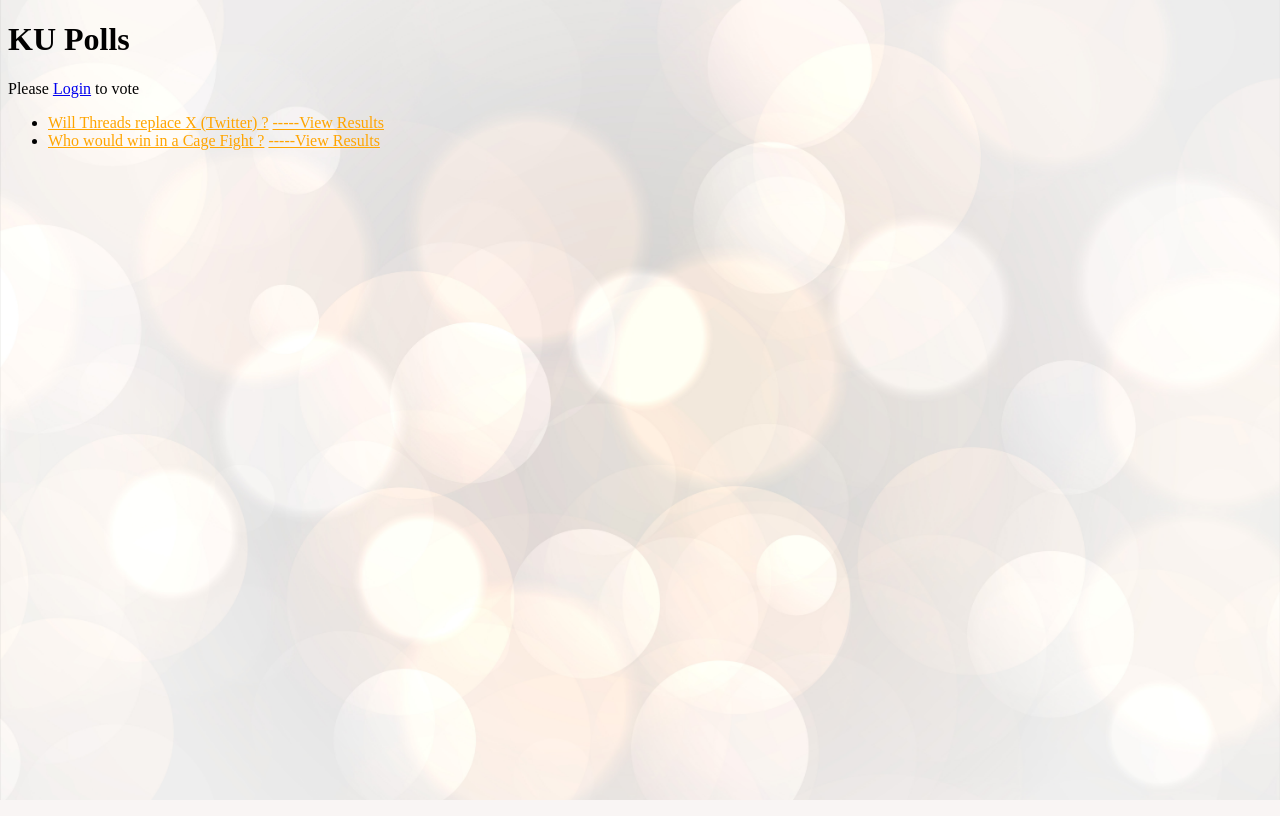
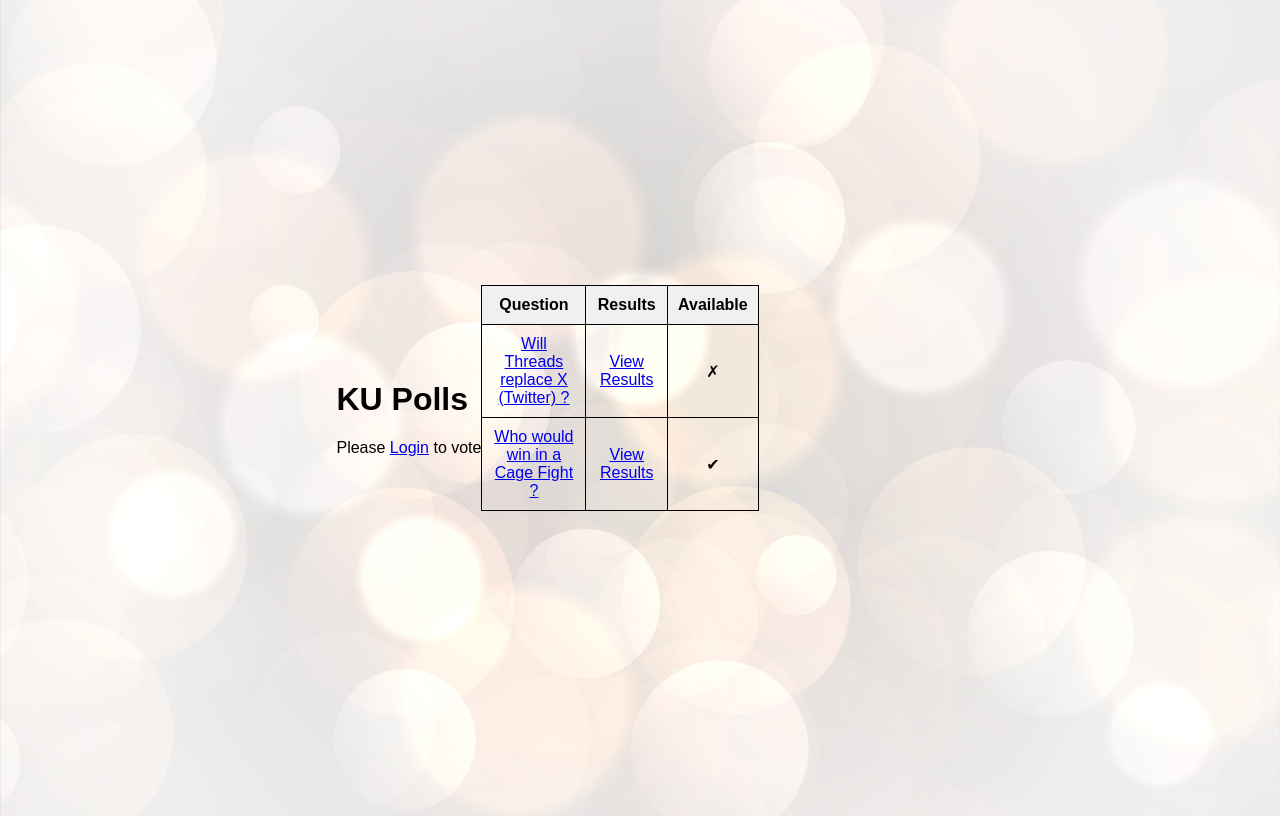
Before and after one commit to Nuafah/ku-polls, a Django app: page /polls/ in a window 1280 px wide. Run offline with Django 4.2, Linux system fonts and the light colour scheme; data comes from the database, SQL or seed files in the repository.

Commit message:
improve style

```diff
--- a/polls/static/polls/style.css
+++ b/polls/static/polls/style.css
@@ -1,8 +1,66 @@
+body {
+    font-family: Arial, sans-serif;
+    display: flex;
+    justify-content: center;
+    align-items: center;
+    height: 100vh;
+    background: white url("images/background.png") no-repeat;
+    background-size: cover;
+}
+
 li a {
     color: orange;
 }
 
-body {
-    background: white url("images/background.png") no-repeat;
-    background-size: cover;
+table {
+    width: 60%;
+    border-collapse: collapse;
+    margin-bottom: 20px;
 }
+
+table, th, td {
+    border: 1px solid black;
+}
+
+th, td {
+    padding: 10px;
+    text-align: center;
+}
+
+th {
+    background-color: #f0f0f0;
+}
+
+ul.messages {
+    list-style-type: none;
+    padding: 0;
+}
+
+ul.messages li {
+    margin: 5px 0;
+    padding: 10px;
+}
+
+.success {
+    background-color: #d4edda;
+    border-color: #c3e6cb;
+    color: #155724;
+}
+
+.error {
+    background-color: #f8d7da;
+    border-color: #f5c6cb;
+    color: #721c24;
+}
+
+.info {
+    background-color: #d1ecf1;
+    border-color: #bee5eb;
+    color: #0c5460;
+}
+
+td.availability {
+    display: flex;
+    justify-content: center;
+    align-items: center;
+}
--- a/polls/templates/polls/index.html
+++ b/polls/templates/polls/index.html
@@ -19,14 +19,34 @@
     </header>
     <main>
         {% if latest_question_list %}
-            <ul>
+            <table>
+                <thead>
+                    <tr>
+                        <th>Question</th>
+                        <th>Results</th>
+                        <th>Available</th>
+                    </tr>
+                </thead>
+                <tbody>
                     {% for question in latest_question_list %}
-                    <li>
+                        <tr>
+                            <td>
                                 <a href="{% url 'polls:detail' question.id %}">{{ question.question_text }}</a>
-                        <a href="{% url 'polls:results' question.id %}">-----View Results</a>
-                    </li>
+                            </td>
+                            <td>
+                                <a href="{% url 'polls:results' question.id %}">View Results</a>
+                            </td>
+                            <td>
+                                {% if question.can_vote %}
+                                    ✔
+                                {% else %}
+                                    ✗
+                                {% endif %}
+                            </td>
+                        </tr>
                     {% endfor %}
-            </ul>
+                </tbody>
+            </table>
         {% else %}
             <p>No polls are available.</p>
         {% endif %}
```
Also changed, not shown: polls/templates/polls/detail.html (+6 -1 lines), polls/templates/polls/results.html (+6 -1 lines). Lines whose indentation alone changed are shown as unchanged.
